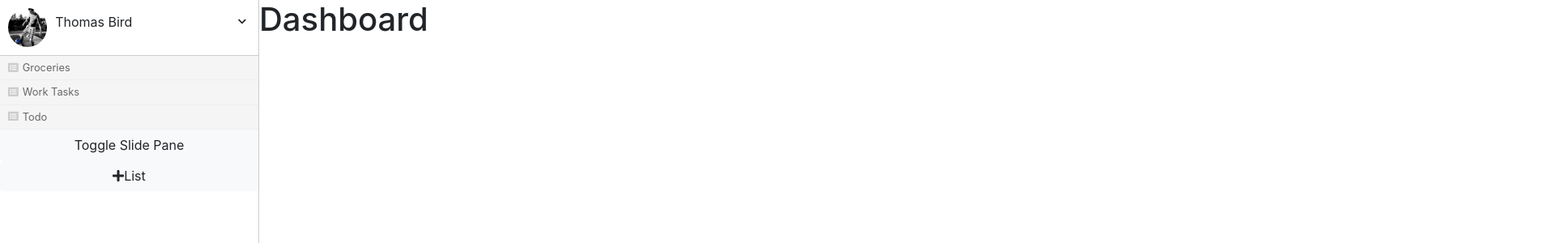
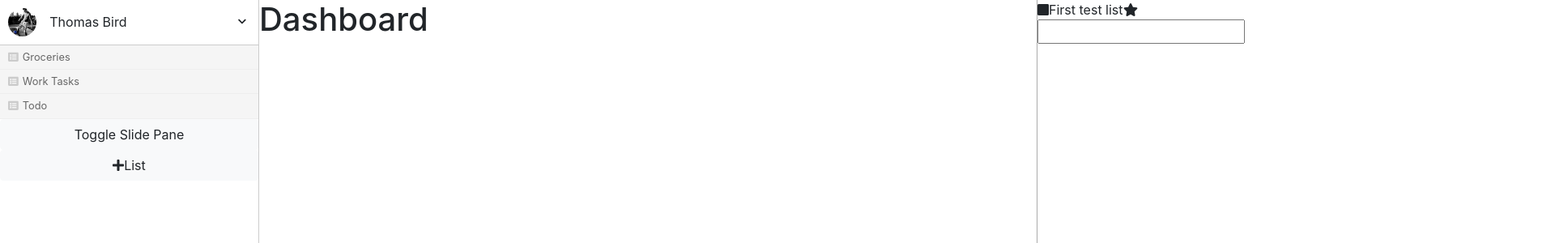
Before and after one commit to thomaskbird/task-manager-frontend, a React app: page /dashboard in a window 1280 px wide. Shown: the top 300 px of the page at 81% size, 1920 px wide, since content can reach past the window. Built offline with nearby package versions, Linux system fonts and the light colour scheme.

Commit message:
Working on display of slide pane

```diff
--- a/src/components/partials/ContentArea/ContentArea.scss
+++ b/src/components/partials/ContentArea/ContentArea.scss
@@ -4,7 +4,6 @@
 
 .SlidePane__open {
   .ContentArea {
-    width: 0;
     overflow: hidden;
   }
 }
--- /dev/null
+++ b/src/components/partials/IconFormInput/IconFormInput.tsx
@@ -0,0 +1,34 @@
+import * as React from "react";
+import "./IconFormInput.scss";
+import { FontAwesomeIcon } from "@fortawesome/react-fontawesome";
+import { SupportedTextInputIconTypes } from "../../../interfaces";
+import { IconProp } from "@fortawesome/fontawesome-svg-core";
+
+export interface IconFormInputProps {
+  icon: SupportedTextInputIconTypes | IconProp;
+  val: any;
+}
+
+interface State {}
+
+export class IconFormInput extends React.Component<IconFormInputProps, State> {
+  public static readonly displayName = "IconFormInput";
+
+  constructor(props: IconFormInputProps, context: any) {
+    super(props, context);
+
+    this.state = {};
+  }
+
+  public render(): JSX.Element {
+    return (
+      <div className={"IconFormInput"}>
+        <FontAwesomeIcon
+          icon={this.props.icon}
+          className={"IconFormInput__icon"}
+        />
+        <input type={"text"} className={"IconFormInput__text-input-field"} value={this.props.val} />
+      </div>
+    );
+  }
+}
--- a/src/components/partials/Profile/Profile.scss
+++ b/src/components/partials/Profile/Profile.scss
@@ -8,13 +8,13 @@
       flex: 1 0 0;
 
       img {
-        width: 100%;
+        width: 35px;
         border-radius: 1000px;
       }
     }
 
     &-name {
-      flex: 5 0 0;
+      flex: 6 0 0;
       margin-top: 5px;
       margin-left: 10px;
     }
--- a/src/components/partials/SlidePane/SlidePane.scss
+++ b/src/components/partials/SlidePane/SlidePane.scss
@@ -1,10 +1,16 @@
 .SlidePane {
-  width: 0%;
+  top: 0;
+  width: 75%;
+  left: 100%;
+  height: 100%;
+  background: #fff;
+  position: absolute;
+  transition: all .5s ease;
+  border-left: 1px solid #aaa;
 }
 
 .SlidePane__open {
   .SlidePane {
-    width: 100%;
-    border-left: 1px solid #ccc;
+    left: 25%;
   }
 }
--- a/src/components/partials/SlidePane/SlidePane.tsx
+++ b/src/components/partials/SlidePane/SlidePane.tsx
@@ -1,10 +1,24 @@
 import * as React from "react";
 import "./SlidePane.scss";
+import { FontAwesomeIcon } from "@fortawesome/react-fontawesome";
+import { SlidePaneListData, SupportedTextInputIconTypes } from "../../../interfaces";
+import { IconFormInput } from "../IconFormInput/IconFormInput";
 
-export interface SlidePaneProps {}
+export interface SlidePaneProps {
+    listData: SlidePaneListData | undefined;
+}
 
 interface State {}
 
+/**
+ * Slide Pane header
+ * Due date:
+ * Remind me:
+ * Task List:
+ * Add task:
+ * Note:
+ * Comments
+ */
 export class SlidePane extends React.Component<SlidePaneProps, State> {
     public static readonly displayName = "Slide Pane";
 
@@ -15,10 +29,30 @@ export class SlidePane extends React.Component<SlidePaneProps, State> {
     }
 
     public render(): JSX.Element {
-        return (
+        return this.props.listData ? (
             <div className={"SlidePane animated"}>
-                Slide Pane
+                <div className="SlidePane__header">
+                  <FontAwesomeIcon
+                    icon="square"
+                    className={"SlidePane__header-completed-toggle-button"}
+                  />
+
+                  <span className={"SlidePane__header-title-text"}>
+                    {this.props.listData.list.name}
+                  </span>
+
+                  <FontAwesomeIcon
+                    icon="star"
+                    className={"SlidePane__header-favorite-toggle-button"}
+                  />
+                </div>
+                <div className={"SlidePane__content-section"}>
+                    <IconFormInput
+                      icon={SupportedTextInputIconTypes.calendar}
+                      val={this.props.listData.list.due_at}
+                    />
+                </div>
             </div>
-        );
+        ) : <></>;
     }
 }
--- a/src/components/views/WrapperView/WrapperView.tsx
+++ b/src/components/views/WrapperView/WrapperView.tsx
@@ -5,7 +5,7 @@ import { Sidebar } from "../../partials/Sidebar/Sidebar";
 import { ContentArea } from "../../partials/ContentArea/ContentArea";
 import {SlidePane} from "../../partials/SlidePane/SlidePane";
 import {Modal} from "../../partials/Modal/Modal";
-import {ModalData, ModalDataType} from "../../../interfaces";
+import { ModalData, ModalDataType, SlidePaneListData } from "../../../interfaces";
 
 export interface WrapperViewProps {}
 
@@ -13,6 +13,7 @@ interface State {
   isSlidePaneOpen: boolean;
   isModalOpen: boolean;
   modalData: ModalData | undefined;
+  slidepaneMockListData: SlidePaneListData | undefined;
 }
 
 export class WrapperView extends React.Component<WrapperViewProps, State> {
@@ -24,8 +25,32 @@ export class WrapperView extends React.Component<WrapperViewProps, State> {
     this.state = {
       isSlidePaneOpen: false,
       isModalOpen: false,
-      modalData: undefined
+      modalData: undefined,
+      slidepaneMockListData: undefined
     };
+  }
+
+  public componentDidMount(): void {
+    const slidepaneMockListData: SlidePaneListData = {
+      list: {
+        id: 1,
+        parent_id: 0,
+        name: "First test list",
+        slug: "first-test-list",
+        note: "",
+        due_at: undefined,
+        completed_at: undefined,
+        created_at: "2019-01-01 00:00:00",
+        updated_at: "2019-01-01 00:00:00",
+        deleted_at: undefined
+      },
+      tasks: [],
+      comments: []
+    };
+
+    this.setState({
+      slidepaneMockListData: slidepaneMockListData
+    })
   }
 
   public render(): JSX.Element {
@@ -41,7 +66,9 @@ export class WrapperView extends React.Component<WrapperViewProps, State> {
             }}
           />
           <ContentArea/>
-          <SlidePane />
+          <SlidePane
+            listData={this.state.slidepaneMockListData}
+          />
           <Modal
             isOpen={this.state.isModalOpen}
             modalData={this.state.modalData}
@@ -59,7 +86,6 @@ export class WrapperView extends React.Component<WrapperViewProps, State> {
   }
 
   private openModal(type?: string): void {
-
     switch(type) {
       case "listAdd":
         this.setState({
--- a/src/interfaces.tsx
+++ b/src/interfaces.tsx
@@ -1,7 +1,9 @@
+import { IconProp } from "@fortawesome/fontawesome-svg-core";
+
 interface Timestamps {
   created_at: string;
   updated_at: string;
-  deleted_at: string;
+  deleted_at: string | undefined;
 }
 
 export interface ActionTimestamps {
@@ -15,6 +17,17 @@ export interface Label extends Timestamps {
   slug: string;
 }
 
+export enum CommentType {
+  list = "List",
+  task = "Task"
+}
+
+export interface Comment extends Timestamps {
+  id: number;
+  user_id: number;
+  target_id: number;
+  comment_type: CommentType;
+}
 export interface List extends Timestamps, ActionTimestamps  {
   id: number;
   parent_id: number;
@@ -53,3 +66,21 @@ export interface ApiConfig {
   redirect: string;
   referrer: string;
 }
+
+export interface SlidePaneListData {
+  list: List;
+  tasks: Task[];
+  comments: Comment[];
+}
+
+export enum SupportedTextInputIconTypes {
+  calendar = "Calendars",
+  clock = "Clock",
+  pencil = "Pencil",
+  checkbox = "Checkbox",
+  add = "Add",
+  paperclip = "Paperclip",
+  comment= "Comment"
+}
+
+export type SupportedTextInputIconTypes = Pick<IconProp, "calendar" | "clock">;
```
Also changed, not shown: src/components/App.tsx (+16 -1 lines), src/components/partials/IconFormInput/IconFormInput.scss (added).
